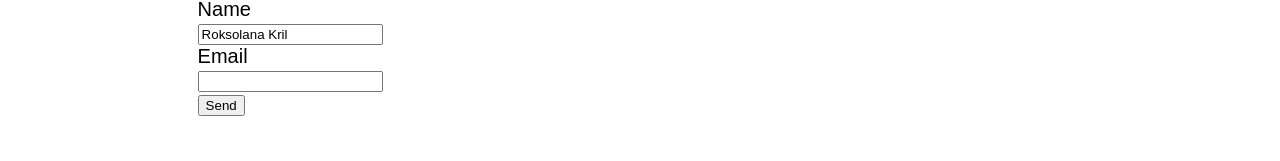
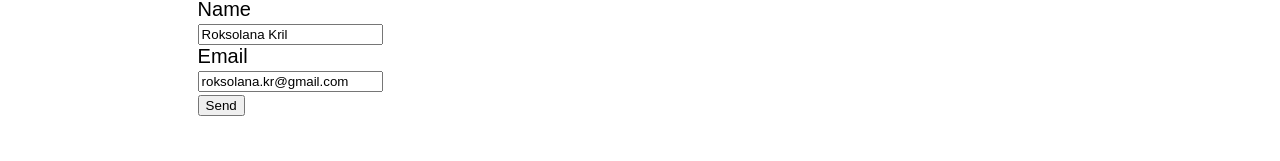
Before and after one commit to KrilR/17FebHomework, a plain HTML site: page Form.html in a window 1280 px wide. Shown: the part 213-374 px from the top of the page. Drawn offline with Linux system fonts and the light colour scheme.

Commit message:
list-done, forms -working

```diff
--- a/Form.html
+++ b/Form.html
@@ -22,17 +22,21 @@
     <section style="margin-right:15%; margin-left:15%">
     <form action="https://formspree.io/roksolana.kr@gmail.com"
       method="POST">
+
         <label> Name
         <br>
-                <input type="Name" name="Name" value="Roksolana Kril">
+            <input type="Name" name="Name" value="Roksolana Kril">
         </label>
         <br>
+
         <label> Email
         <br>
-                <input type="email" name="replyto">
+             <input type="email" name="replyto" value="roksolana.kr@gmail.com">
         </label>
+        <br>
 
-    <br>
+
+
     <input type="submit" value="Send">
     </form>
     </section>
```
